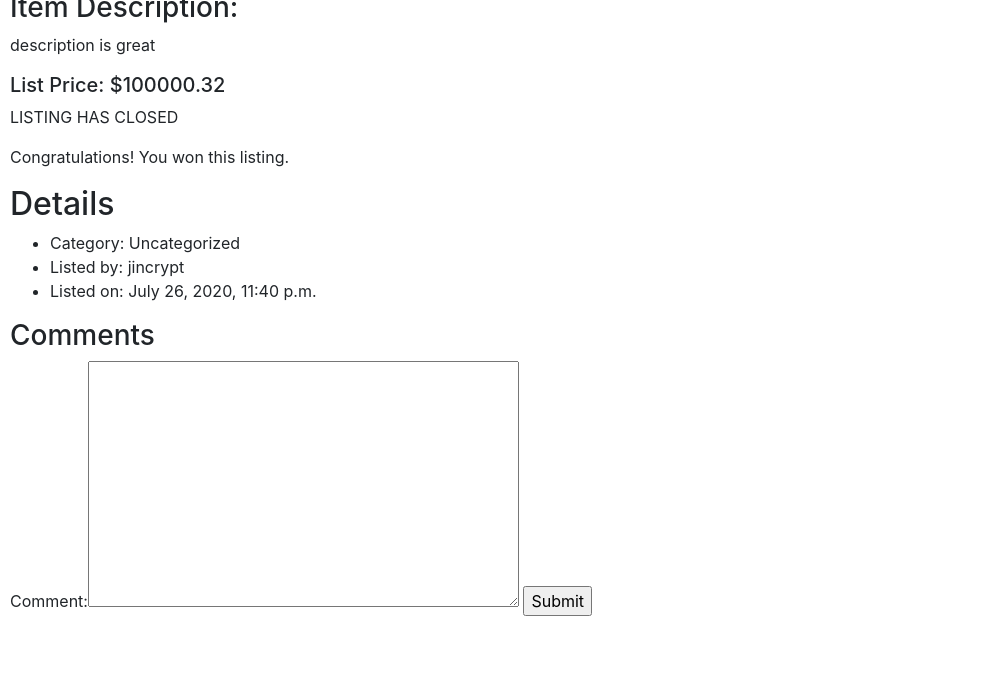
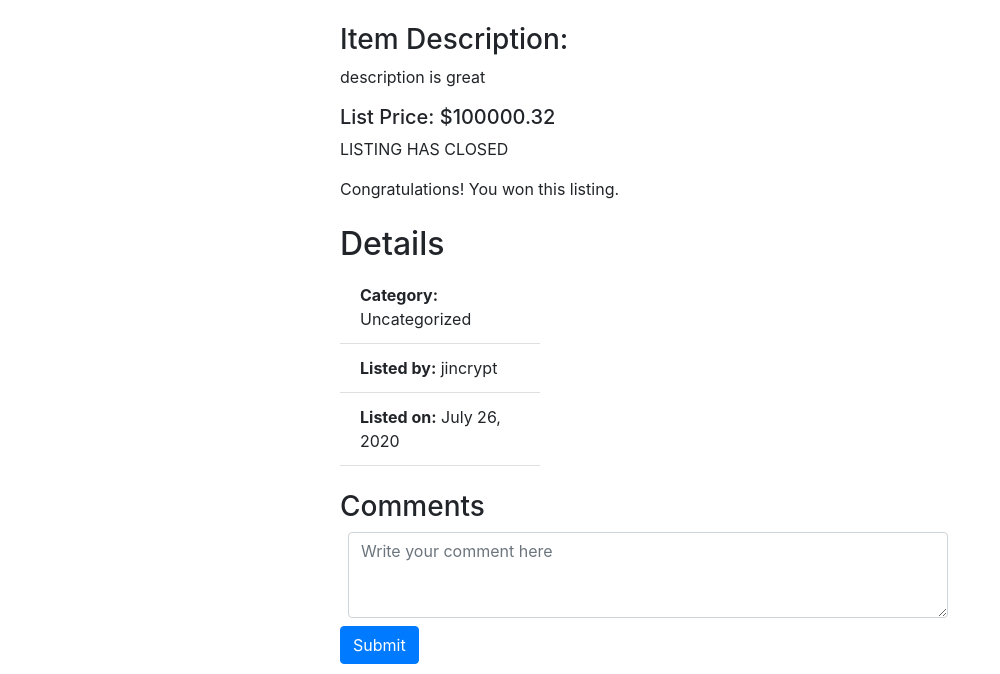
Before and after one commit to jincrypt/web50, a Django app: page /listing/1/ in a window 1280 px wide. Shown: the part 556-1230 px from the top of the page, without its empty margins (0-1000 px from the left). Before the commit the page ends 1172 px from the top, so only its background shows below. Run offline with Django 3.2, Linux system fonts and the light colour scheme; a user stored in the database is signed in; data comes from the database, SQL or seed files in the repository; both versions use the stored data as it was after the commit; some libraries are stand-ins or nearby versions.

Commit message:
Styling for listing.html - in progress

```diff
--- a/projects/2020/x/commerce/auctions/forms.py
+++ b/projects/2020/x/commerce/auctions/forms.py
@@ -25,4 +25,8 @@ class CreateBid(forms.Form):
     bid = forms.DecimalField(decimal_places=2)
 
 class CreateComment(forms.Form):
-    comment = forms.CharField(max_length=600, widget=forms.Textarea)
+    comment = forms.CharField(label='', max_length=600, widget=forms.Textarea(attrs={
+        'class' : 'form-control my-2 mx-2',
+        'rows' : 3,
+        'placeholder' : "Write your comment here",
+        }))
--- a/projects/2020/x/commerce/auctions/templates/auctions/listing.html
+++ b/projects/2020/x/commerce/auctions/templates/auctions/listing.html
@@ -3,7 +3,10 @@
 {% block body %}
 <h2>Listing: {{ listing.title }}</h2>
 
+<div class="col-md-6 container">
+
     <!-- Watchlist Function -->
+    <div class="mb-2">
     {% if user.is_authenticated %}
         {% if listing in user.watchlist.all %}
             <form action="{% url 'watchlist_listing' listing.id 'remove' %}" method="POST">
@@ -18,15 +21,19 @@
             </form>
         {% endif %}
     {% endif %}
+    </div>
 
+    <!-- Listing Image -->
+    <div class="text-center container mb-2">
     {% if listing.image %}
         <img src="{{ listing.image }}" alt="Listing Image" height=300>
     {% else %}
         <img src="https://makitweb.com/demo/broken_image/images/noimage.png" alt="No Image" height=300>
     {% endif %}
+    </div>
 
-<h3>Item Description:</h3>
-<p>{{ listing.description }}</p>
+    <h3 class="mt-4">Item Description:</h3>
+    <p class="text-justify text-wrap">{{ listing.description }}</p>
     <h5>List Price: ${{ listing.starting_price }}</h5>
 
 {% if listing.status == True %}
@@ -75,30 +82,35 @@
         <p>There were no bidders. Item is no longer being sold.</p>
     {% endif %}
 {% endif %}
-<div>
-    <h2>Details</h2>
-    <ul>
-        <li>Category:
+
+    <!-- Details -->
+        <h2 class="mt-4">Details</h2>
+        <ul class="list-group list-group-flush">
+            <li class="list-group-item col-md-4"><b>Category:</b>
                 {% if listing.category is None %}
                     Uncategorized
                 {% else %}
                     {{ listing.category }}
                 {% endif %}
             </li>
-        <li>Listed by: {{ listing.owner }}</li>
-        <li>Listed on: {{ listing.date }}</li>
+            <li class="list-group-item col-md-4"><b>Listed by:</b> {{ listing.owner }}</li>
+            <li class="list-group-item col-md-4"><b>Listed on:</b> {{ listing.date|date:"N d, Y" }}</li>
         </ul>
-</div>
 
 
     <!-- Comments -->
-<h3>Comments</h3>
+        <h3 class="mt-4">Comments</h3>
+
         {% for comment in comments %}
-    <p>
+        <div class="mb-2" style="border-bottom: 1px dotted #ccc">
+            <div class="media container mt-2">
+                <div class="media-body">
+                    <h5 class="media-heading user_name" style="font-size:14px; font-weight: bold">{{ comment.user }}</h5>
+                    <p class="pull-right"><small>{{ comment.date|date:"N d, Y" }}</small></p>
                     {{ comment.comment }}
-        {{ comment.user }}
-        {{ comment.date }}
-    </p>
+                </div>
+            </div>
+        </div>
         {% endfor %}
 
 
@@ -106,7 +118,10 @@
             <form action="{% url 'comment_listing' listing.id %}" method="POST">
                 {% csrf_token %}
                 {{ comment_form }}
-        <input type="submit" value="Submit">
+                <input class="btn btn-primary" type="submit" value="Submit">
             </form>
         {% endif %}
+
+</div>
+
 {% endblock %}
```
Also changed, not shown: projects/2020/x/commerce/db.sqlite3. Lines whose indentation alone changed are shown as unchanged.
